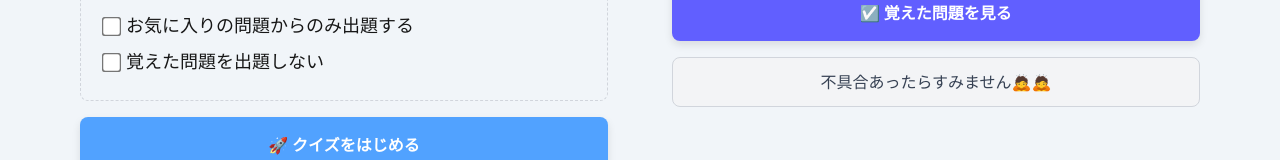
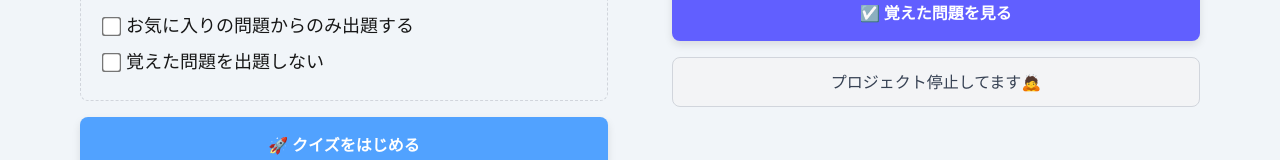
Before and after one commit to harutsuka/information-technology-3, a Next.js app: page / in a window 1280 px wide. Shown: the part 409-569 px from the top of the page. Built offline with nearby package versions, Linux system fonts and the light colour scheme.

Commit message:
📝 chore: お知らせ欄を変更

```diff
--- a/app/page.tsx
+++ b/app/page.tsx
@@ -101,7 +101,7 @@ export default function Home() {
             </div>
           </Link>
           <div className="w-full inline-block bg-gray-100 border border-gray-300 text-gray-700 font-medium py-3 px-6 rounded-lg text-center">
-            <p>不具合あったらすみません🙇🙇</p>
+            <p>プロジェクト停止してます🙇</p>
           </div>
         </div>
       </div>
```
